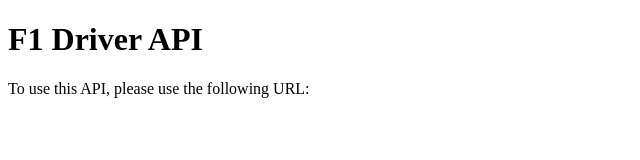
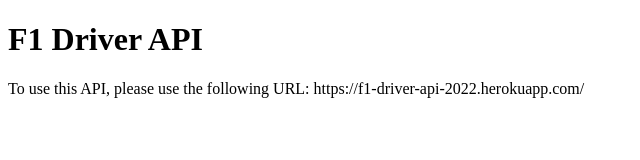
Before and after one commit to urbannomad94/f1-driver-api, a website: page index.html in a window 1280 px wide. Shown: the whole page, without its empty margins (0-640 px from the left). Drawn offline with Linux system fonts and the light colour scheme.

Commit message:
update html documentation

```diff
--- a/index.html
+++ b/index.html
@@ -8,6 +8,9 @@
   </head>
   <body>
     <h1>F1 Driver API</h1>
-    <p>To use this API, please use the following URL:</p>
+    <p>
+      To use this API, please use the following URL:
+      https://f1-driver-api-2022.herokuapp.com/
+    </p>
   </body>
 </html>
```
